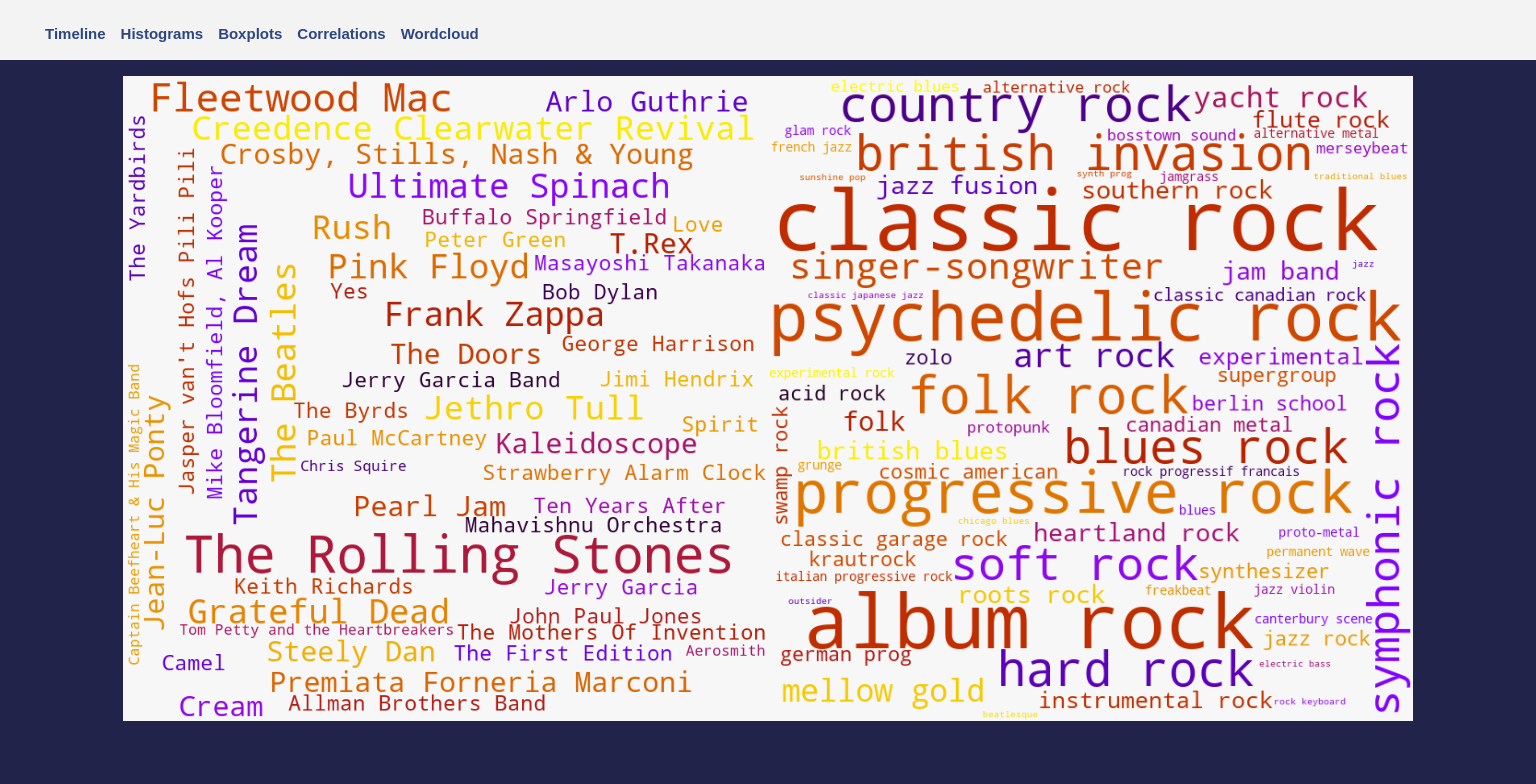
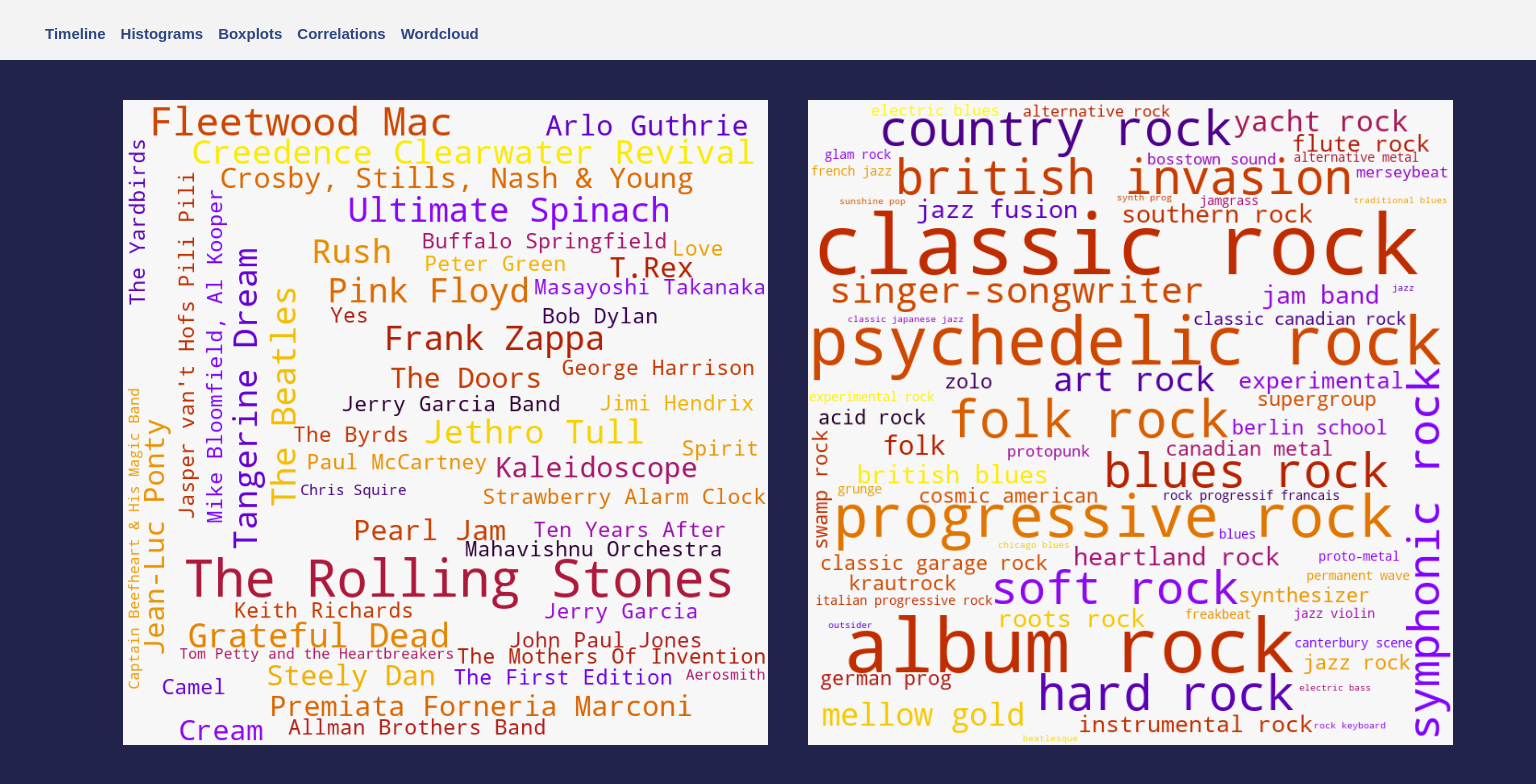
Before and after one commit to JBreitenbr/mySpotify-wrapped-2023-stats, a React (Vite) app: page /mySpotify-wrapped-2023-stats/pics in a window 1536 px wide. Shown: the top 784 px of the page. Built offline with nearby package versions, Linux system fonts and the light colour scheme.

Commit message:
cosmetics

```diff
--- a/src/App.css
+++ b/src/App.css
@@ -144,7 +144,8 @@
   }
   .wordcloud {
   height: 42vw;
-  margin-top:2vh;
+  margin-top:5vh;
+  margin-left:5vh;
   }
 }
 
@@ -167,6 +168,7 @@
   }
   .wordcloud {
   height: 42vw;
-  margin-top:2vh;
+  margin-top:5vh;
+  margin-left: 5vh;
   }
 }
```
